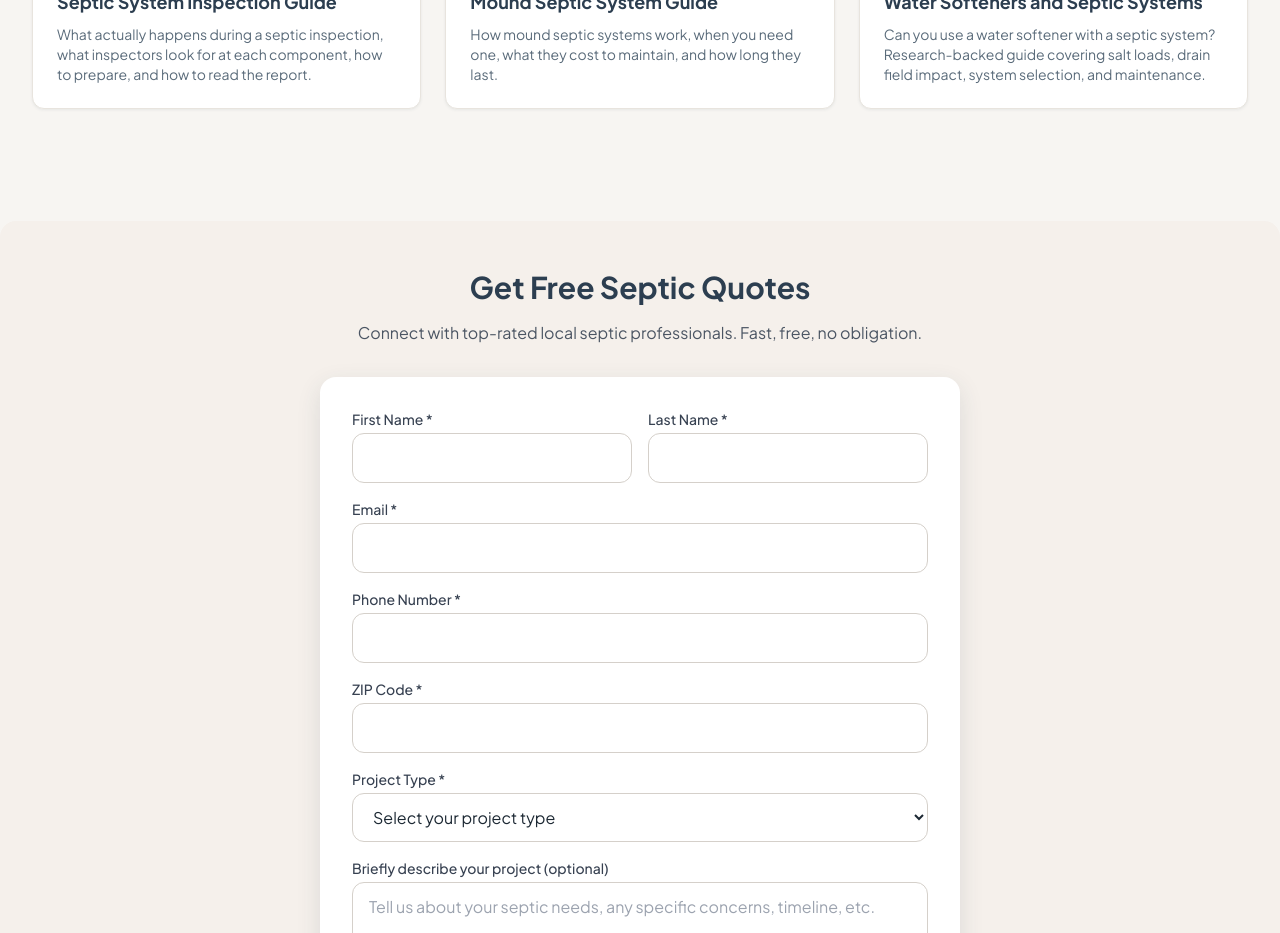
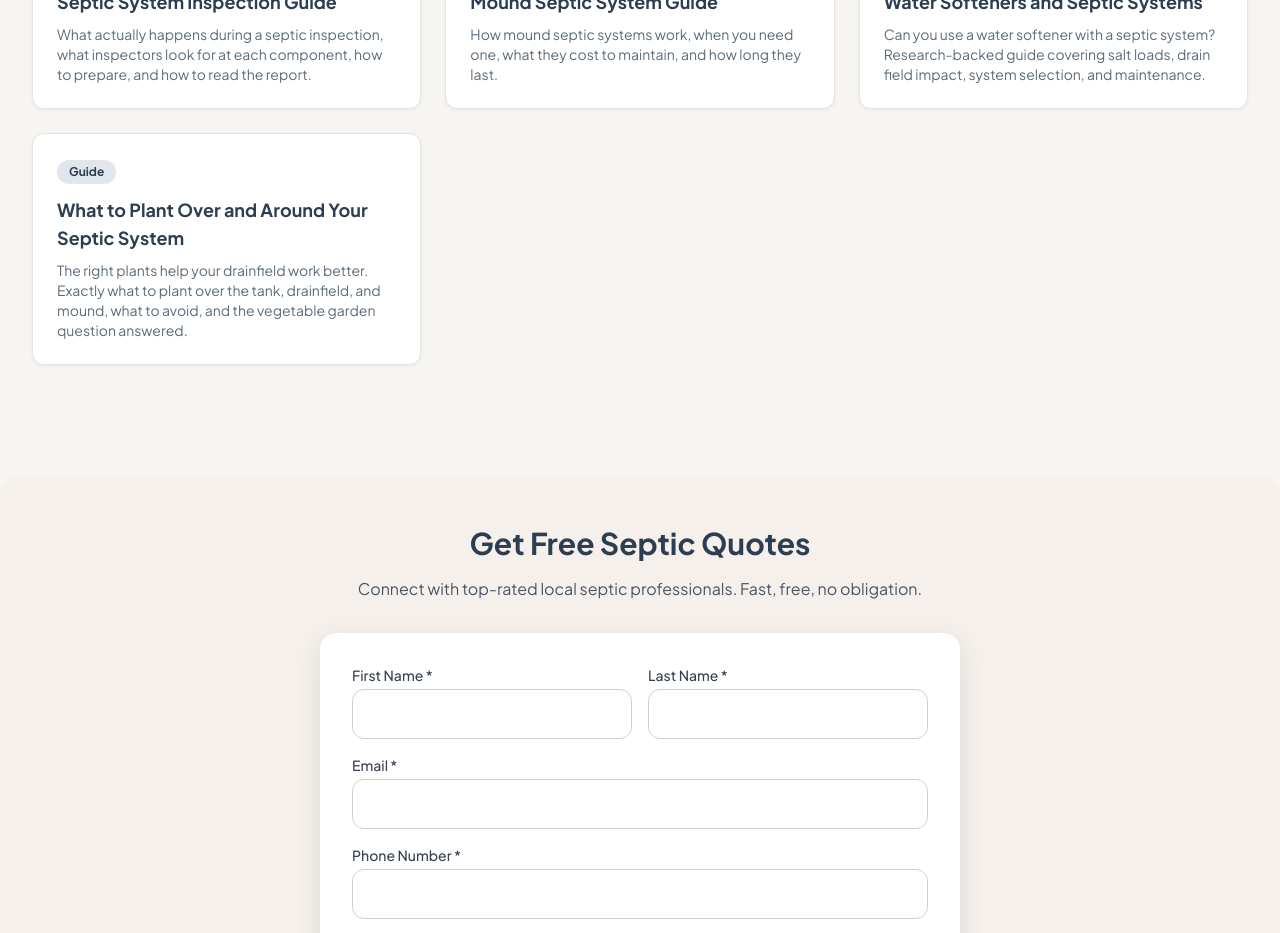
Before and after one commit to thebasementguide2026/theseptic.guide-, a Next.js app: page /guides in a window 1280 px wide. Shown: the part 1100-2033 px from the top of the page. Built offline with nearby package versions, Linux system fonts and the light colour scheme.

Commit message:
Add plants-septic-system to guides index

```diff
--- a/app/guides/page.tsx
+++ b/app/guides/page.tsx
@@ -20,6 +20,7 @@ const guides = [
   { title: 'Septic System Inspection Guide', href: '/guides/septic-inspection-guide', description: 'What actually happens during a septic inspection, what inspectors look for at each component, how to prepare, and how to read the report.' },
   { title: 'Mound Septic System Guide', href: '/guides/mound-septic-system', description: 'How mound septic systems work, when you need one, what they cost to maintain, and how long they last.' },
   { title: 'Water Softeners and Septic Systems', href: '/guides/water-softener-septic-systems', description: 'Can you use a water softener with a septic system? Research-backed guide covering salt loads, drain field impact, system selection, and maintenance.' },
+  { title: 'What to Plant Over and Around Your Septic System', href: '/guides/plants-septic-system', description: 'The right plants help your drainfield work better. Exactly what to plant over the tank, drainfield, and mound, what to avoid, and the vegetable garden question answered.' },
 ]
 
 export default function GuidesPage() {
```
